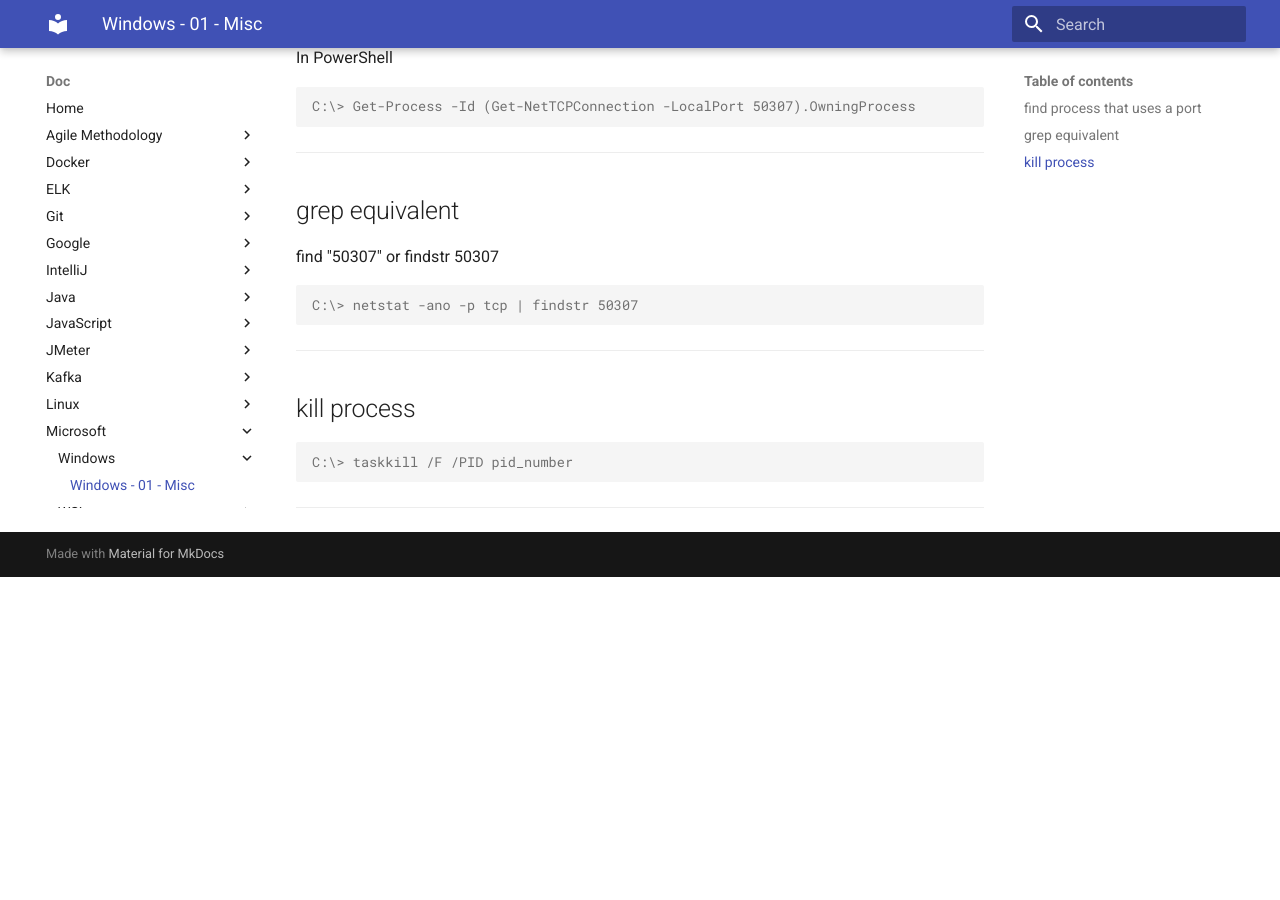
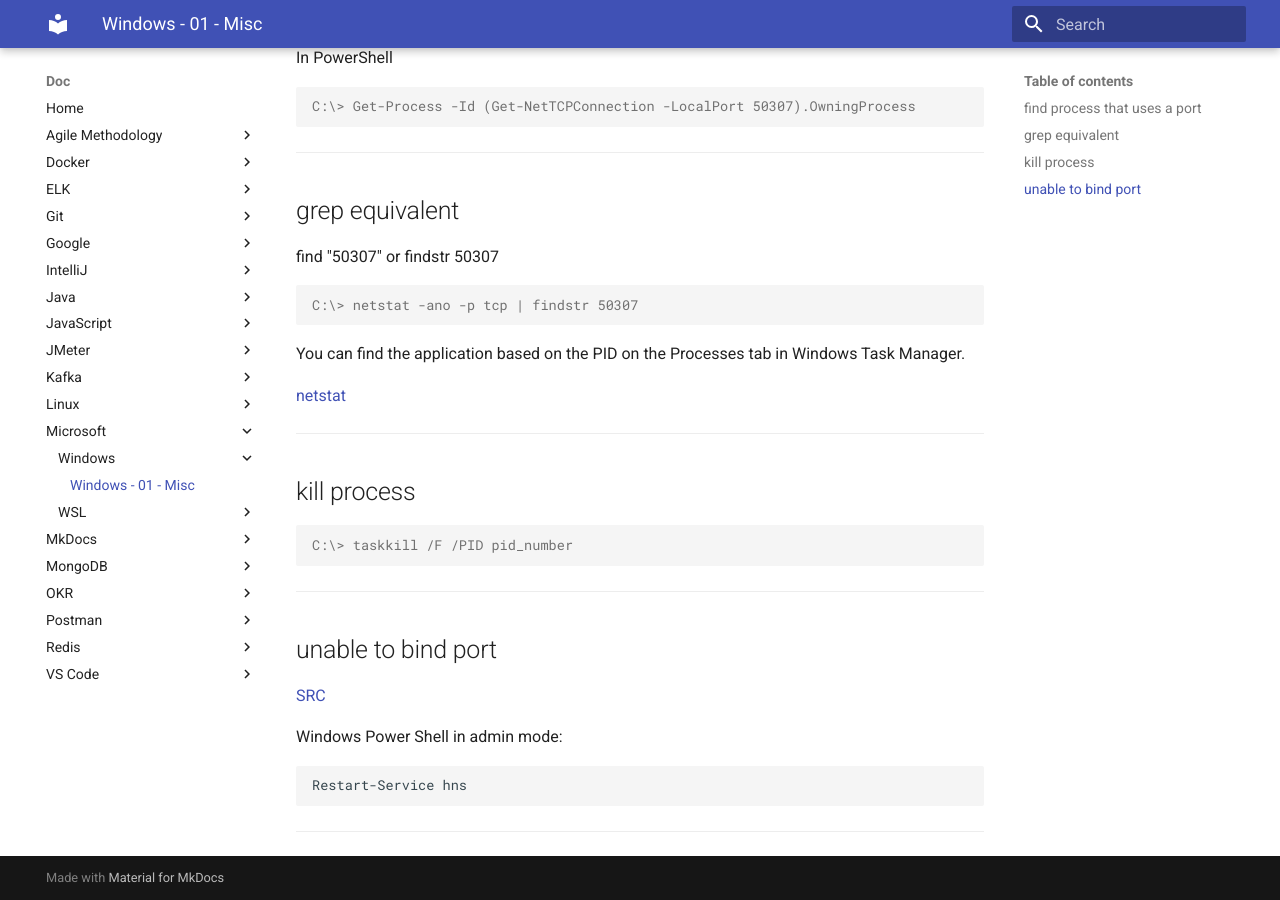
Before and after one commit to oldu73/doc, an MkDocs documentation site: the page built from docs/microsoft/windows/1-windows-misc.md, in a window 1280 px wide and 900 px high, scrolled down 537 px. Built offline with MkDocs 1.6.1 and Material for MkDocs 9.7.7, drawn with Linux system fonts in a browser that asks for light colours; before the commit the page ends 1114 px from its top, so only the background shows below that.

Commit message:
windows unable to bind port

````diff
--- a/docs/microsoft/windows/1-windows-misc.md
+++ b/docs/microsoft/windows/1-windows-misc.md
@@ -38,6 +38,10 @@
 C:\> netstat -ano -p tcp | findstr 50307
 ```
 
+You can find the application based on the PID on the Processes tab in Windows Task Manager.
+
+[netstat](https://learn.microsoft.com/en-us/windows-server/administration/windows-commands/netstat)
+
 ***
 
 ## kill process
@@ -47,3 +51,15 @@
 ```
 
 ***
+
+## unable to bind port
+
+[SRC](https://stackoverflow.com/questions/15619921/an-attempt-was-made-to-access-a-socket-in-a-way-forbidden-by-its-access-permissi)
+
+Windows Power Shell in admin mode:
+
+```txt
+Restart-Service hns
+```
+
+***
````
